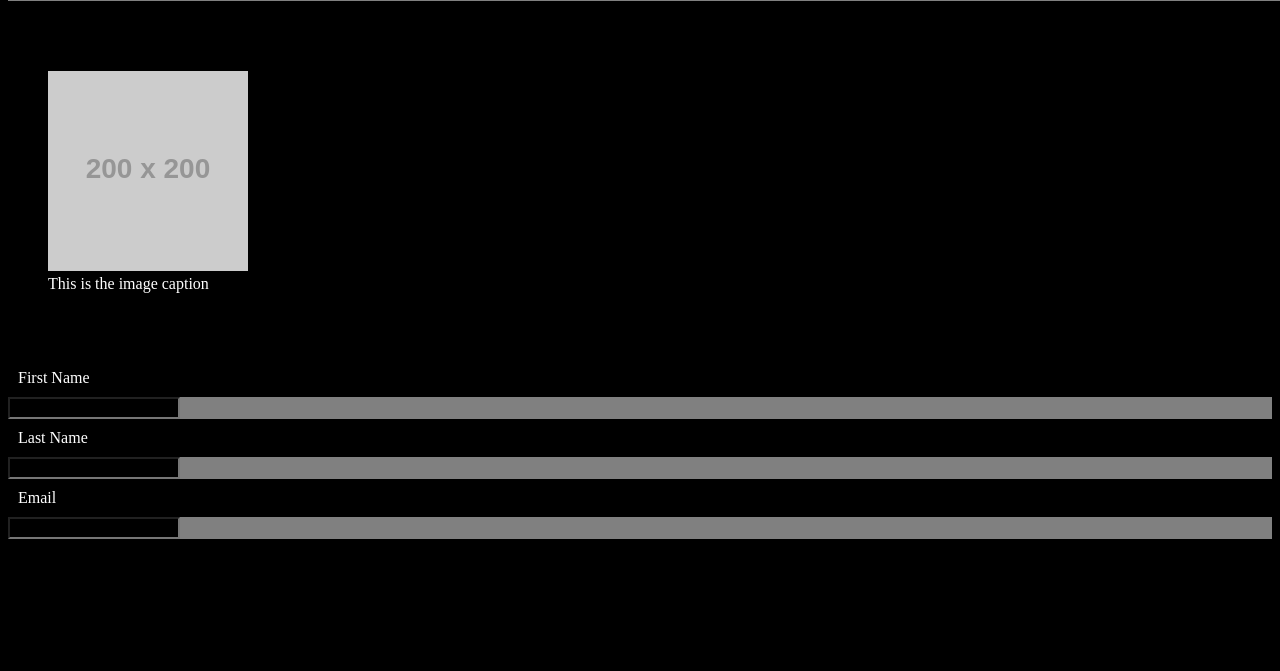
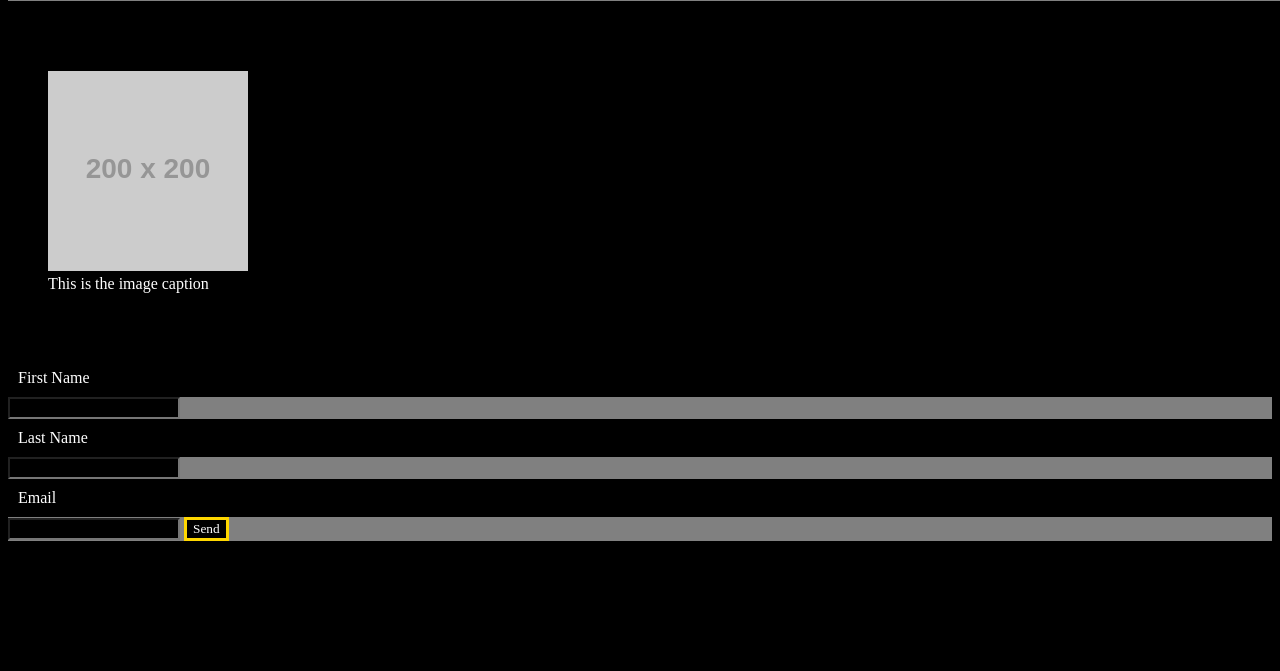
Before and after one commit to james-stapleton/contact-info, a plain HTML site: page index.html in a window 1280 px wide. Shown: the part 129-800 px from the top of the page. Drawn offline with Linux system fonts and the light colour scheme; placeholder pictures from the web are drawn by us.

Commit message:
added button and updated README with link

```diff
--- a/assets/css/style.css
+++ b/assets/css/style.css
@@ -40,6 +40,12 @@ padding: 10px;
 display: block;
 }
 
+button {
+    color: white;
+    border: solid;
+    border-color: gold;
+}
+
 footer {
     color: blueviolet;
 }
--- a/index.html
+++ b/index.html
@@ -24,7 +24,7 @@
         <figcaption>This is the image caption</figcaption>
     </figure>
 
-    <section class="labels">
+    <form class="labels">
     <label class="label_element" for="First Name">First Name</label>
     <input id="first-name" type="First Name">
 
@@ -33,7 +33,9 @@
 
     <label class="label_element" for="Email">Email</label>
     <input id="email-field" type="Email">
-</section>
+
+    <button>Send</button>
+    </form>
 
 <p><br><br><br><br><br><br><br><br><br><br><br><br><br><br><br><br><br><br><br><br><br><br><br><br><br><br></p>
 
```
